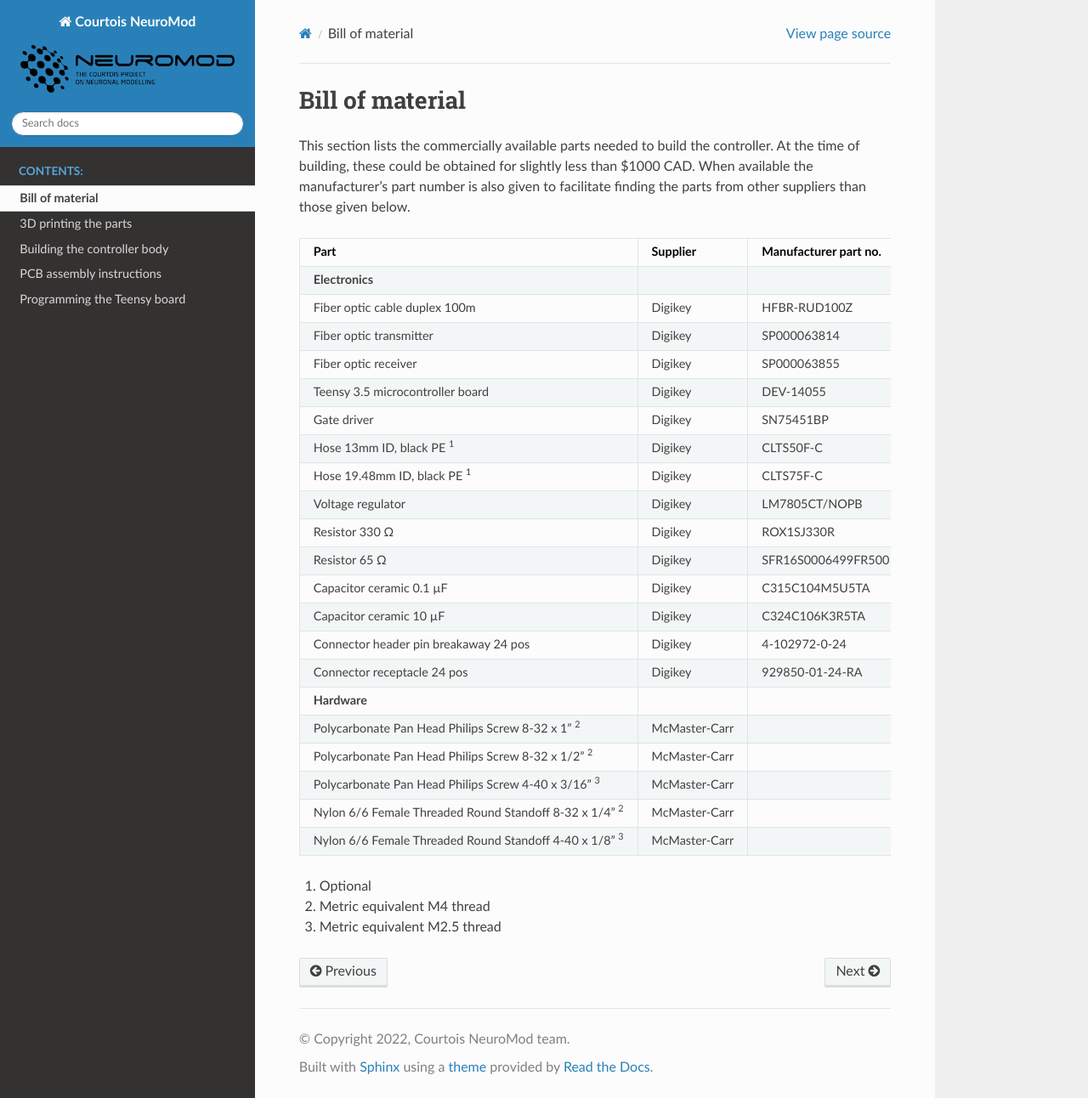
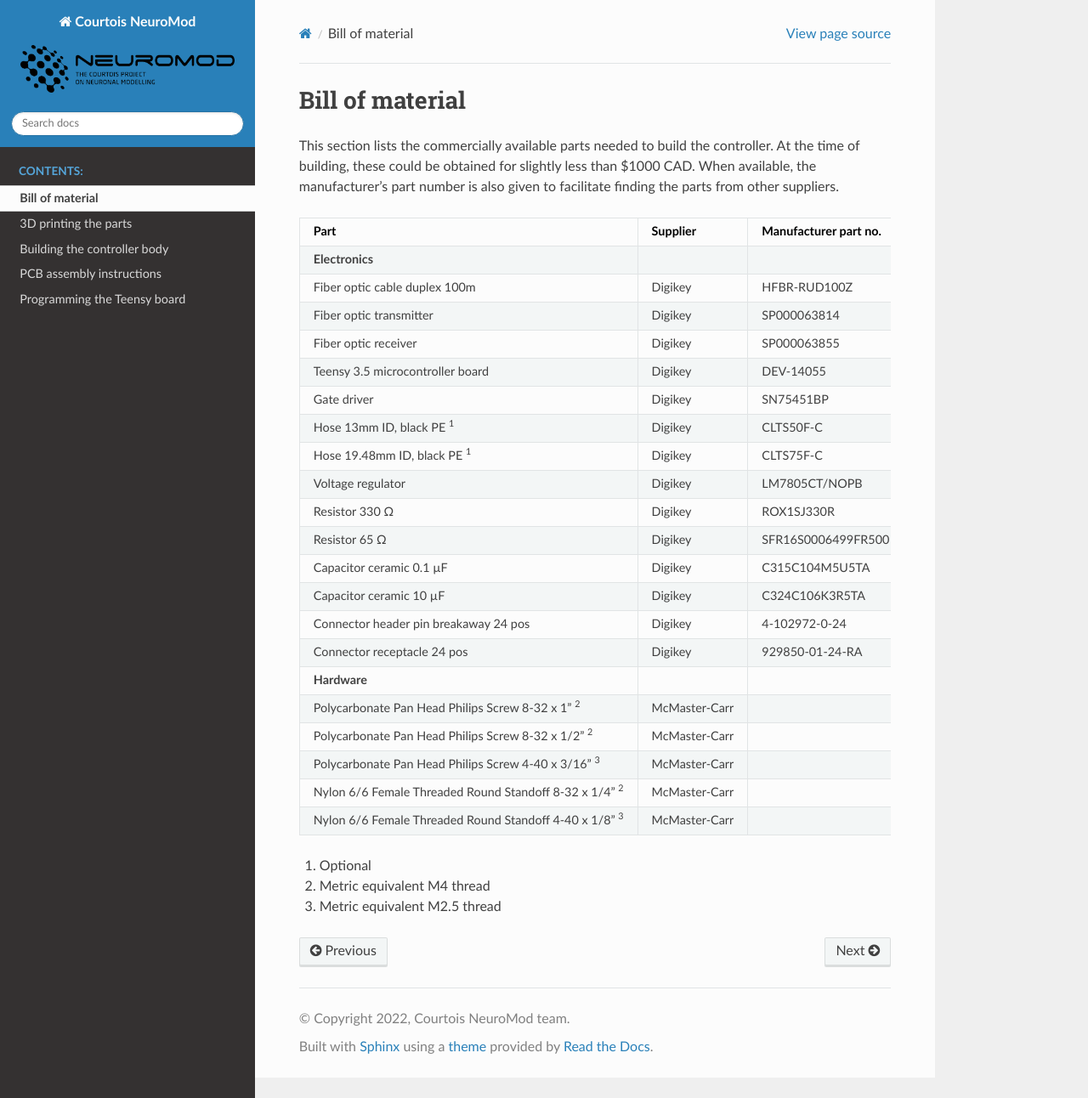
Before and after one commit to courtois-neuromod/controller, a Sphinx documentation site: the page built from source/BOM.md, in a window 1280 px wide and 1292 px high. Shown: the whole window at 85% size. Built offline with Sphinx 7.4.7 and the Read the Docs theme 2.0.0, drawn with Linux system fonts in a browser that asks for light colours.

Commit message:
edit BOM intro

```diff
--- a/source/BOM.md
+++ b/source/BOM.md
@@ -1,6 +1,6 @@
 # Bill of material
 
-This section lists the commercially available parts needed to build the controller. At the time of building, these could be obtained for slightly less than $1000 CAD. When available the manufacturer's part number is also given to facilitate finding the parts from other suppliers than those given below.
+This section lists the commercially available parts needed to build the controller. At the time of building, these could be obtained for slightly less than $1000 CAD. When available, the manufacturer's part number is also given to facilitate finding the parts from other suppliers.
 
 Part | Supplier | Manufacturer part no. | Supplier part no. | Qty
 -----|----------|-----------------------|-------------------|-
```
